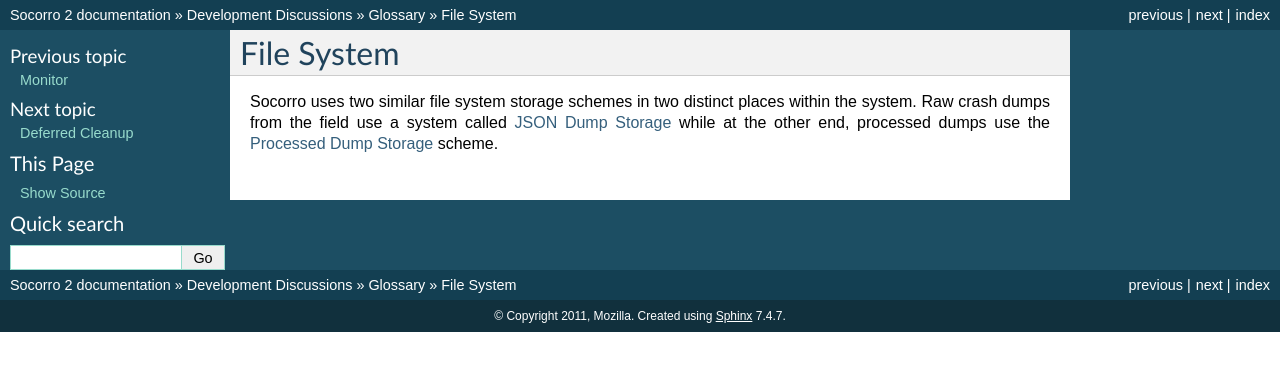
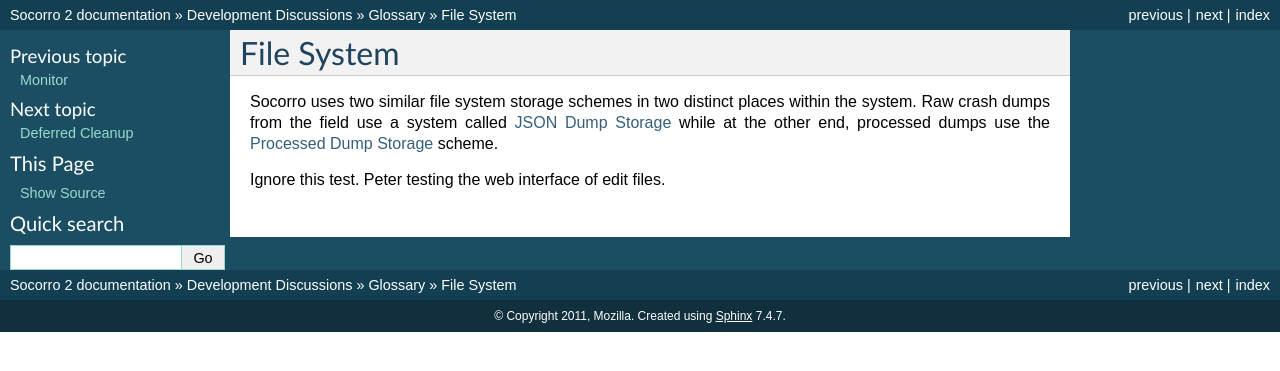
Before and after one commit to mozilla/socorro-docs, a Sphinx documentation site: the page built from docs/filesystem.rst, in a window 1280 px wide. Shown: the top 371 px of the page. Built offline with Sphinx 7.4.7, drawn with Linux system fonts in a browser that asks for light colours.

Commit message:
This is a sample edit via the web.

```diff
--- a/docs/filesystem.rst
+++ b/docs/filesystem.rst
@@ -10,3 +10,5 @@ Socorro uses two similar file system storage schemes in two distinct
 places within the system. Raw crash dumps from the field use a system
 called :ref:`jsondumpstorage-chapter` while at the other end, processed dumps use the
 :ref:`processeddumpstorage-chapter` scheme.
+
+Ignore this test. Peter testing the web interface of edit files.
```
